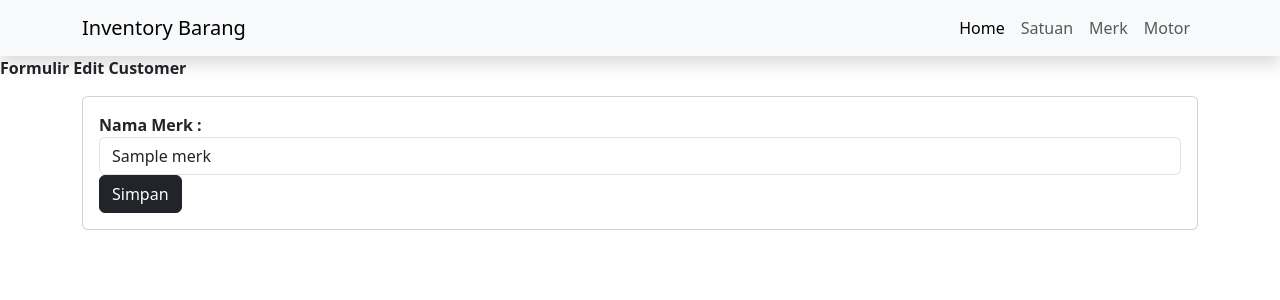
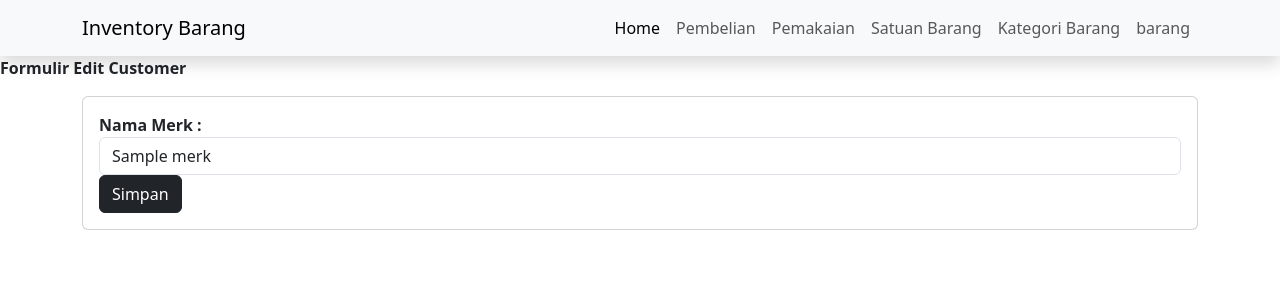
Before and after one commit to RayaGhaniyya/inventory-barang, a PHP site: page /edit-satuan.php?id=1 in a window 1280 px wide. Shown: the top 300 px of the page. Run offline with PHP 8.4, Linux system fonts and the light colour scheme; tables that the repository leaves empty or names only in its code hold one stand-in row (values such as "Sample post").

Commit message:
Update head.php

```diff
--- a/head.php
+++ b/head.php
@@ -18,7 +18,7 @@
     <meta charset="UTF-8">
     <meta http-equiv="X-UA-Compatible" content="IE=edge">
     <meta name="viewport" content="width=device-width, initial-scale=1.0">
-    <title>Document</title>
+    <title>INVENTORY BARANG</title>
 </head>
 
 
@@ -34,16 +34,22 @@
             <div class="collapse navbar-collapse" id="navbarSupportedContent">
                 <ul class="navbar-nav ms-auto">
                     <li class="nav-item">
-                        <a class="nav-link active" aria-current="page" href="crud.php">Home</a>
+                        <a class="nav-link active" aria-current="page" href="index.php">Home</a>
                     </li>
                     <li class="nav-item">
-                        <a class="nav-link" href="list-satuan.php">Satuan</a>
+                        <a class="nav-link" href="listpembelian.php">Pembelian</a>
                     </li>
                     <li class="nav-item">
-                        <a class="nav-link" href="listmerk.php">Merk</a>
+                        <a class="nav-link" href="listpemakaian.php">Pemakaian</a>
                     </li>
                     <li class="nav-item">
-                        <a class="nav-link" href="listmotor.php">Motor</a>
+                        <a class="nav-link" href="listsatuan.php">Satuan Barang</a>
+                    </li>
+                    <li class="nav-item">
+                        <a class="nav-link" href="listkategori.php">Kategori Barang</a>
+                    </li>
+                    <li class="nav-item">
+                        <a class="nav-link" href="listbarang.php">barang</a>
                     </li>
                 </ul>
             </div>
```
